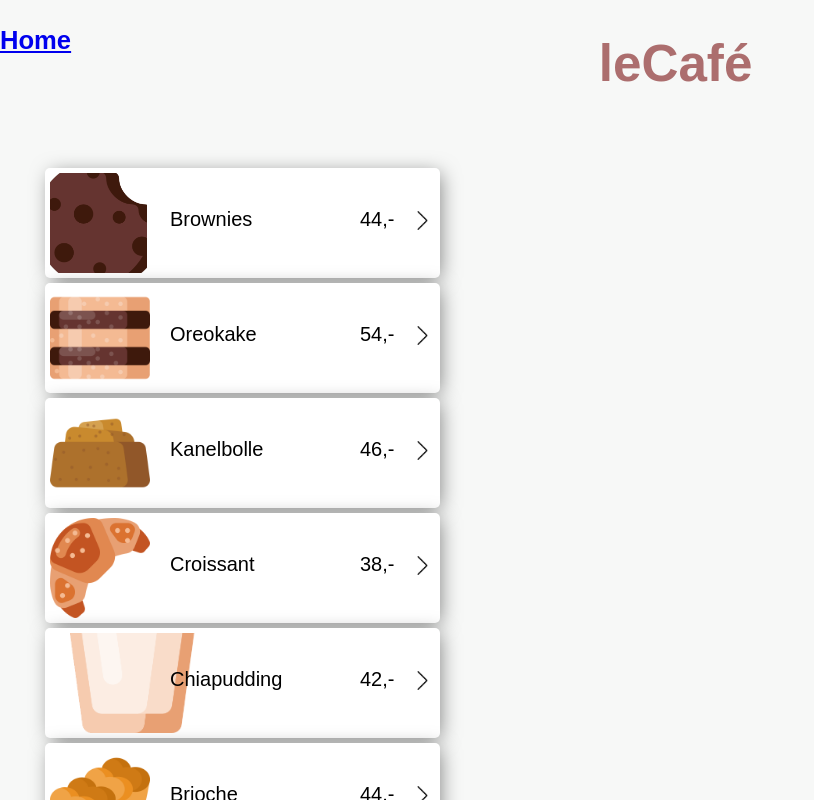
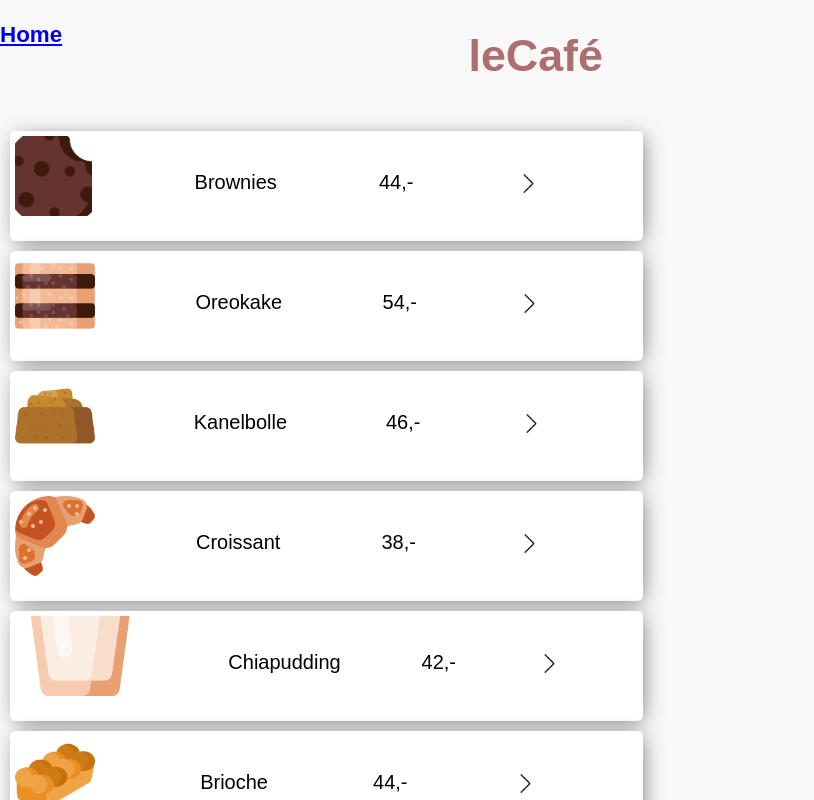
Before and after one commit to Sarahcvd/eksamen-ds3801, a React (Create React App) app: page /Desserts in a window 1280 px wide. Shown: the top 800 px of the page, without its empty margins (0-814 px from the left). Built offline with nearby package versions, Linux system fonts and the light colour scheme.

Commit message:
Fixed grid styling

```diff
--- a/src/Components/Category.jsx
+++ b/src/Components/Category.jsx
@@ -7,18 +7,22 @@ import CartSummaryBar from "./CartSummaryBar";
 
 const Category = (props) => {
   const categoryLiContainerStyle = {
+    margin: "auto",
+    padding: "5px",
     gridColumn: "1 /span 3",
-    display: "grid"
+    display: "grid",
   }
+
   const categoryLiStyle = {
     listStyleType: "none",
     borderRadius: "5px",
-    width: "385px",
+    width: "auto",
     color: "black",
     padding: "5px",
     margin: "5px",
     backgroundColor: "white",
     boxShadow: "3px 3px 20px -3px rgba(0, 0, 0, 0.5)",
+
   }
   //useState and props products/setProducts
   const [products, setProducts] = useState({});
@@ -31,8 +35,10 @@ const Category = (props) => {
   ));
 
   return (
-  <div style={categoryLiContainerStyle}>
-    <ul>{listItems}</ul>
+  <div >
+    <ul className="product-list" style={categoryLiContainerStyle}>
+      {listItems}
+    </ul>
     <CartSummaryBar />
   </div>
     );
--- a/src/Components/Home.jsx
+++ b/src/Components/Home.jsx
@@ -5,8 +5,9 @@ import dessertImage from "../images/desserter.jpeg";
 
 const Home = (props) => {
   const menuContainerStyle = {
+    margin: "auto",
     gridRow: "2",
-    gridColumn: "1/span 3",
+    gridColumn: "1/span 2",
     display: "grid",
     gridTemplateRows: "auto auto auto"
   }
--- a/src/Components/ProductCard.jsx
+++ b/src/Components/ProductCard.jsx
@@ -5,8 +5,7 @@ import arrow from "../images/arrow.png";
 
 const ProductCard = (props) => {
   const productImgStyle = {
-    top: "200px",
-    height: "100px",
+    height: "80px",
     gridColumn: "1",
     padding: "0px"
   }
--- a/src/app.jsx
+++ b/src/app.jsx
@@ -9,11 +9,11 @@ import { OrderContext } from "./orderContext";
 
 const App = (props) => {
   const headerStyle = {
+    margin: "0",
     gridRow: "1",
     gridColumn: "1 /span 3",
     display: "grid",
-    gridTemplateColumns: "auto auto auto",
-    width: "100%",
+    gridTemplateColumns: "auto auto auto auto",
     fontWeight: "bold"
   }
 
--- a/src/productList.js
+++ b/src/productList.js
@@ -56,7 +56,7 @@ const hotDrinks = {
         },
       ],
       canBeDouble: true,
-      img: "",
+      img: Cappuccino,
     },
     {
       id: 3,
@@ -176,7 +176,7 @@ const hotDrinks = {
         },
       ],
       canBeDouble: true,
-      img: "",
+      img: Cortado,
     },
   ],
 };
--- a/src/styles2.css
+++ b/src/styles2.css
@@ -1,7 +1,7 @@
 body{
     margin: 0 auto;
-    font-size: 1.6rem;
-    font-weight: 300;
+    font-size: 1.4rem;
+    font-weight: 280;
     background-color: #F7F8F7;
     overflow: scroll;
     font-family: sans-serif;
@@ -12,19 +12,20 @@ body{
 
 /* MAIN CONTAINER */
 #root {
+    margin: auto;
     display: grid;
-    grid-template-columns: auto;
-    grid-template-rows: auto auto auto auto auto;
+    grid-template-columns: auto auto auto;
+    grid-template-rows: auto;
     grid-gap: 10px;
 }
 
 /* HOME */
 #cold-drinks-title{
-    top: 380px;
+    top: 300px;
 }
 
 #desserts-title{
-    top: 630px;
+    top: 530px;
 }
 
 /* PRODUCT CARD */
@@ -33,9 +34,10 @@ body{
     text-decoration: none;
     color: black;
     display: grid;
-    grid-template-columns: 120px 190px 50px auto;
+    grid-template-columns: auto auto auto auto;
     height: 100px;
     text-align: left;
+    grid-gap: 5px;
 }
 
 #product-count-section{
```
